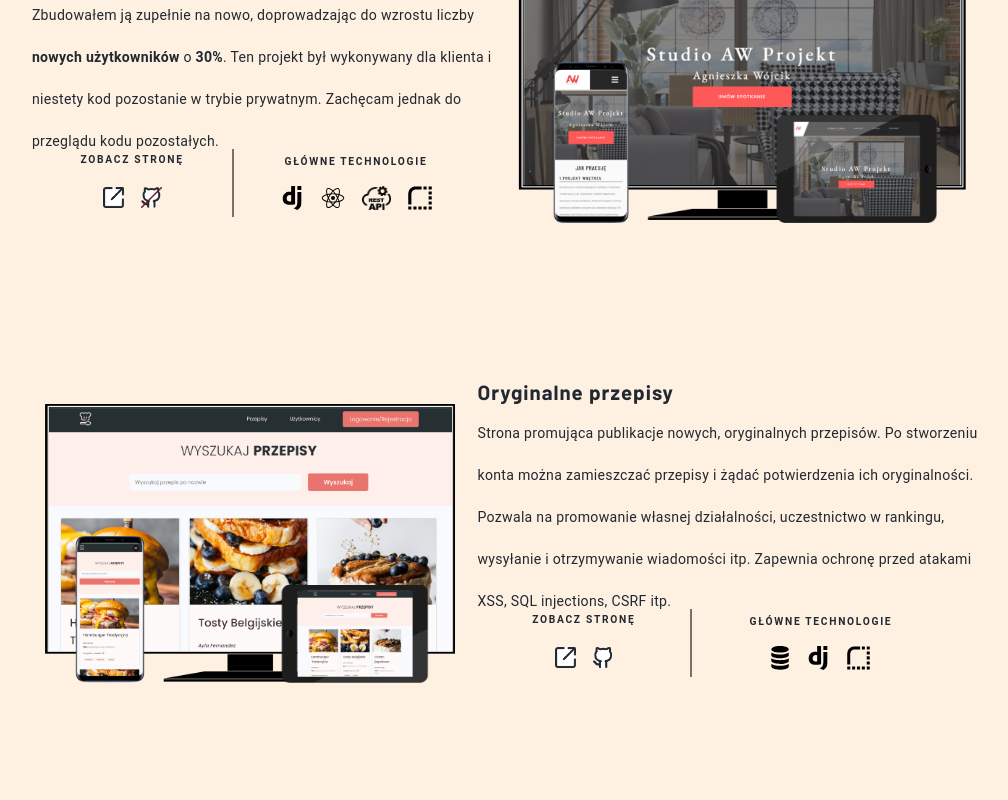
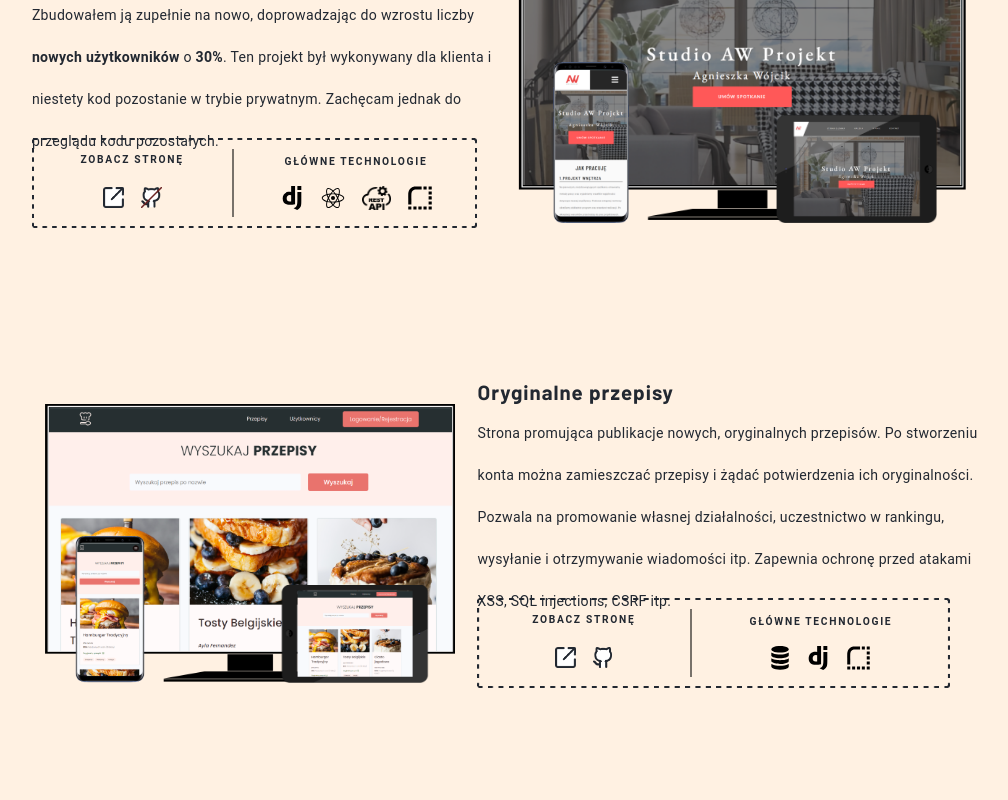
Before and after one commit to BartekG12/Portfolio, a React (Create React App) app: page / in a window 1280 px wide. Shown: the part 840-1640 px from the top of the page, without its empty margins (215-1223 px from the left). Built offline with nearby package versions, Linux system fonts and the light colour scheme.

Commit message:
background-update

```diff
--- a/src/App.css
+++ b/src/App.css
@@ -361,7 +361,8 @@ a {
     display: flex;
     align-items: center;
     justify-content: center;
-    /* background-image: url("/ramka.png"); */
+    /* background-image: url("/"); */
+    background-image: url("..\\public\\ramka.png");
     background-size: 100% 100%;
 }
 .TekstLinki {
@@ -1091,6 +1092,7 @@ input[type=submit]:hover {
     }
     .PrzerywanaSekcji {
         background-image: url("..\\public\\liniaSekcji2.png");
+
     }
 }
 @media screen and (max-width: 750px) {
```
